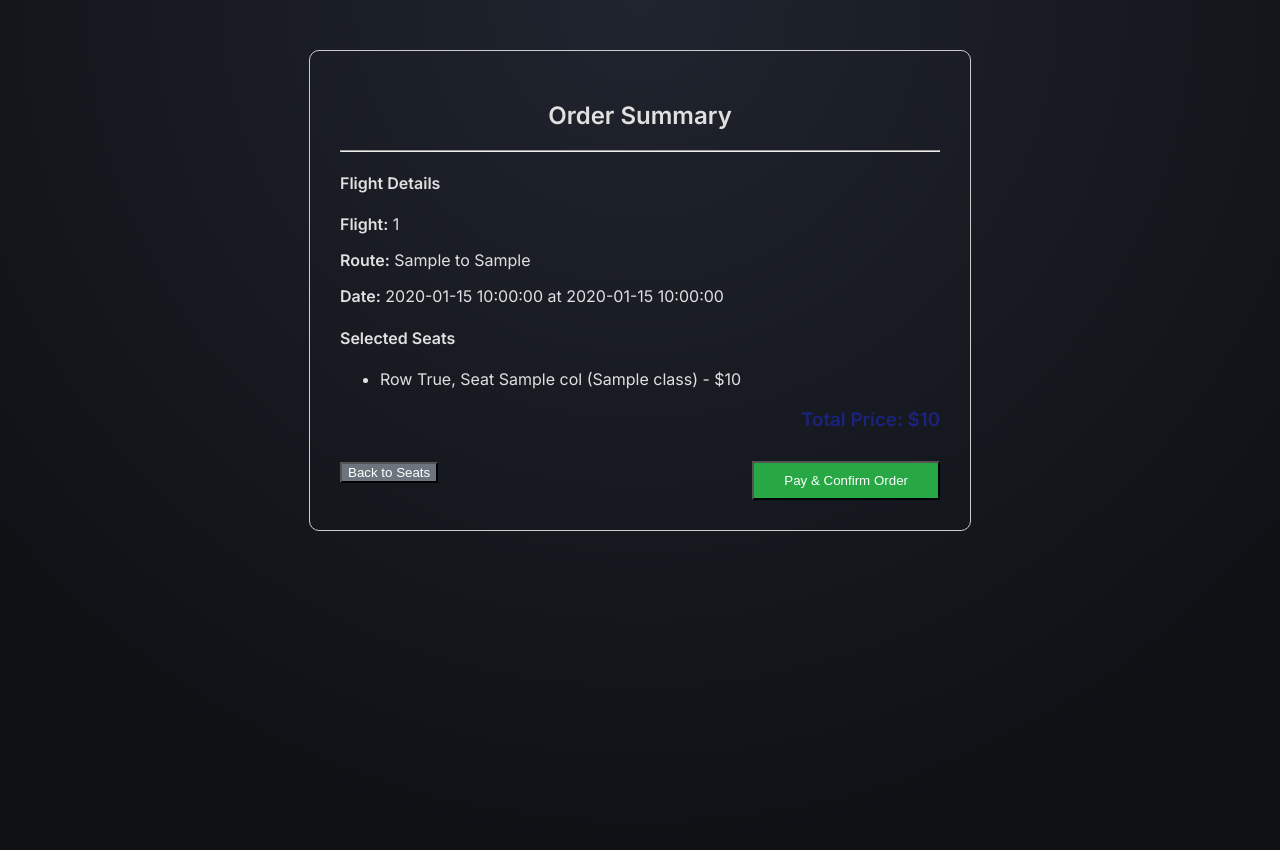
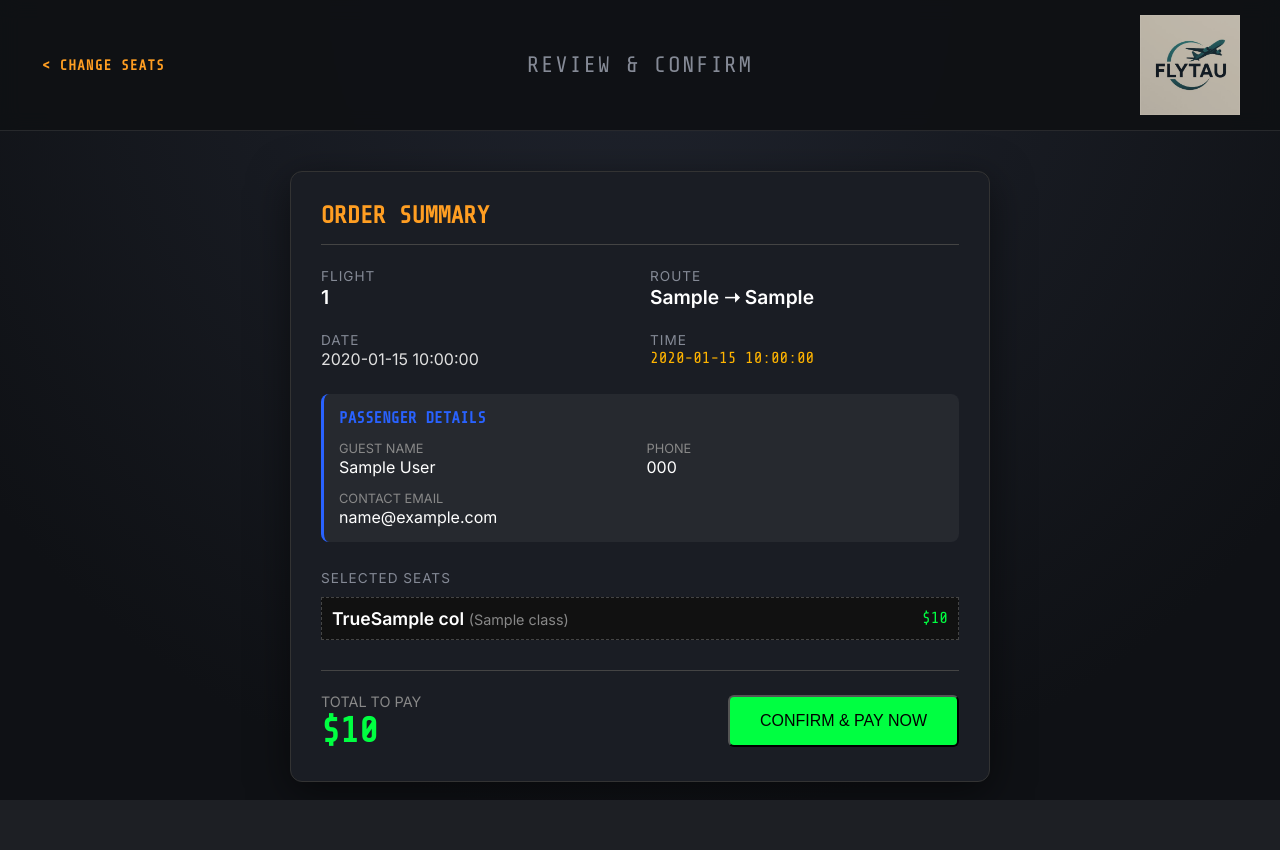
Before and after one commit to maorshavit-boop/InformationSystems, a Flask app: template templates/summary.html in a window 1280 px wide. After the commit the page ends 800 px from the top, so only its background shows below. Run offline with Flask 3, Linux system fonts and the light colour scheme; the template is opened without the code that fills it: most values are stand-ins (such as "Sample title", 1, 10 or a date in 2020).

```diff
--- a/SQL code/FLYTAU_Insert_Values.sql
+++ b/SQL code/FLYTAU_Insert_Values.sql
@@ -282,9 +282,9 @@ INSERT INTO Flight_Tickets (order_code, flight_id, departure_date, row_num, colu
 ('ORD-015', 'FL-112', '2026-06-20', 1, 1, 'Economy',  'AP-B737-2', 450);
 
 INSERT INTO Registered_Customers (email, first_name, last_name, passport_num, birth_date, password, customer_type, registration_date) VALUES
-('reg1@test.com', 'Michael, ', 'Jordan', '1990-01-01', 'pass1', 'Registered', '2025-01-01'),
-('reg2@test.com', 'Deni, ', 'Avdija', '1992-05-05', 'pass2', 'Registered', '2025-02-01'),
-('reg3@test.com', 'Lebron, ', 'James', '1988-10-10', 'pass3', 'Registered', '2025-03-01');
+('reg1@test.com', 'Michael, ', 'Jordan','12345678', '1990-01-01', 'pass1', 'Registered', '2025-01-01'),
+('reg2@test.com', 'Deni, ', 'Avdija', '12345679','1992-05-05', 'pass2', 'Registered', '2025-02-01'),
+('reg3@test.com', 'Lebron, ', 'James', '12345677', '1988-10-10', 'pass3', 'Registered', '2025-03-01');
 
 INSERT INTO Unregistered_Customers (email, first_name, last_name, customer_type) VALUES
 ('guest1@test.com', 'אורח', 'אחד', 'Unregistered'),
--- a/templates/summary.html
+++ b/templates/summary.html
@@ -6,22 +6,107 @@
     <link rel="stylesheet" href="{{ url_for('static', filename='style.css') }}">
 </head>
 <body>
-    <div class="container" style="max-width: 600px; margin: 50px auto; padding: 30px; border: 1px solid #ccc; border-radius: 10px;">
-        <h2 style="text-align: center;">Order Summary</h2>
-        <hr>
-        <h4>Flight Details</h4>
-        <p><strong>Flight:</strong> {{ flight.flight_id }}</p>
-        <p><strong>Route:</strong> {{ flight.source_airport }} to {{ flight.destination_airport }}</p>
-        <p><strong>Date:</strong> {{ flight.departure_date }} at {{ flight.departure_time }}</p>
 
-        <h4>Selected Seats</h4>
-        <ul>
+    <header class="header-container">
+        <div class="header-left-nav">
+            <a href="{{ url_for('book_flight', flight_id=flight.flight_id) }}" class="nav-link-orange"> < CHANGE SEATS </a>
+        </div>
+        <div class="header-center">
+            <span class="welcome-text-large">REVIEW & CONFIRM</span>
+        </div>
+        <div class="header-right-logo">
+            <img src="{{ url_for('static', filename='logo.png') }}" alt="FLYTAU" width="100" class="dimmed-logo">
+        </div>
+    </header>
+
+    <main class="trips-container" style="max-width: 700px;">
+
+        <div style="background: var(--board-bg); border: 1px solid #333; padding: 30px; border-radius: 12px; box-shadow: 0 10px 40px rgba(0,0,0,0.5);">
+
+            <h2 style="font-family: 'Share Tech Mono'; color: var(--neon-orange); margin-top: 0; border-bottom: 1px solid #444; padding-bottom: 15px;">
+                ORDER SUMMARY
+            </h2>
+
+            <div style="display: grid; grid-template-columns: 1fr 1fr; gap: 20px; margin-bottom: 25px;">
+                <div>
+                    <span style="color: var(--text-muted); font-size: 0.85em; letter-spacing: 1px;">FLIGHT</span>
+                    <div style="font-size: 1.2em; font-weight: bold; color: white;">{{ flight.flight_id }}</div>
+                </div>
+                <div>
+                    <span style="color: var(--text-muted); font-size: 0.85em; letter-spacing: 1px;">ROUTE</span>
+                    <div style="font-size: 1.2em; font-weight: bold; color: white;">
+                        {{ flight.source_airport }} ➝ {{ flight.destination_airport }}
+                    </div>
+                </div>
+                <div>
+                    <span style="color: var(--text-muted); font-size: 0.85em; letter-spacing: 1px;">DATE</span>
+                    <div style="color: #e0e0e0;">{{ flight.departure_date }}</div>
+                </div>
+                <div>
+                    <span style="color: var(--text-muted); font-size: 0.85em; letter-spacing: 1px;">TIME</span>
+                    <div style="color: var(--neon-yellow); font-family: 'Share Tech Mono';">{{ flight.departure_time }}</div>
+                </div>
+            </div>
+
+            <div style="background: rgba(255, 255, 255, 0.05); padding: 15px; border-radius: 8px; margin-bottom: 25px; border-left: 3px solid var(--accent-blue);">
+                <h4 style="margin: 0 0 10px 0; color: var(--accent-blue); font-family: 'Share Tech Mono';">PASSENGER DETAILS</h4>
+
+                {% if current_user.is_authenticated %}
+                    <div style="display: grid; grid-template-columns: 1fr 1fr; gap: 10px;">
+                        <div>
+                            <span style="color: #888; font-size: 0.8em;">FULL NAME</span>
+                            <div style="color: white;">{{ current_user.first_name }} {{ current_user.last_name }}</div>
+                        </div>
+                        <div>
+                            <span style="color: #888; font-size: 0.8em;">PASSPORT NO.</span>
+                            <div style="color: var(--neon-yellow);">{{ current_user.passport_num }}</div>
+                        </div>
+                        <div style="grid-column: span 2;">
+                            <span style="color: #888; font-size: 0.8em;">REGISTERED EMAIL</span>
+                            <div style="color: white;">{{ current_user.email }}</div>
+                        </div>
+                    </div>
+
+                {% elif guest %}
+                    <div style="display: grid; grid-template-columns: 1fr 1fr; gap: 10px;">
+                        <div>
+                            <span style="color: #888; font-size: 0.8em;">GUEST NAME</span>
+                            <div style="color: white;">{{ guest.first_name }} {{ guest.last_name }}</div>
+                        </div>
+                        <div>
+                            <span style="color: #888; font-size: 0.8em;">PHONE</span>
+                            <div style="color: white;">{{ guest.phone }}</div>
+                        </div>
+                        <div style="grid-column: span 2;">
+                            <span style="color: #888; font-size: 0.8em;">CONTACT EMAIL</span>
+                            <div style="color: white;">{{ guest.email }}</div>
+                        </div>
+                    </div>
+                {% endif %}
+            </div>
+
+            <div style="margin-bottom: 30px;">
+                <span style="color: var(--text-muted); font-size: 0.85em; letter-spacing: 1px;">SELECTED SEATS</span>
+                <ul style="list-style: none; padding: 0; margin: 10px 0;">
                     {% for seat in seats %}
-                <li>Row {{ seat.row }}, Seat {{ seat.col }} ({{ seat.class }}) - ${{ seat.price }}</li>
+                        <li style="background: #111; border: 1px dashed #444; padding: 10px; margin-bottom: 5px; display: flex; justify-content: space-between; align-items: center;">
+                            <span>
+                                <strong style="color: white; font-size: 1.1em;">{{ seat.row }}{{ seat.col }}</strong>
+                                <span style="color: #888; font-size: 0.9em;">({{ seat.class }})</span>
+                            </span>
+                            <span style="color: var(--neon-green); font-family: 'Share Tech Mono';">${{ seat.price }}</span>
+                        </li>
                     {% endfor %}
                 </ul>
+            </div>
 
-        <h3 style="text-align: right; color: #1a237e;">Total Price: ${{ total }}</h3>
+            <div style="display: flex; justify-content: space-between; align-items: center; border-top: 1px solid #444; padding-top: 20px;">
+                <div>
+                    <span style="color: #888; font-size: 0.9em;">TOTAL TO PAY</span>
+                    <div style="font-size: 2.2em; color: var(--neon-green); font-family: 'Share Tech Mono'; font-weight: bold;">
+                        ${{ total }}
+                    </div>
+                </div>
 
                 <form action="/finalize_booking" method="POST">
                     <input type="hidden" name="flight_id" value="{{ flight.flight_id }}">
@@ -37,11 +122,13 @@
                         <input type="hidden" name="guest_phone" value="{{ guest.phone }}">
                     {% endif %}
 
-            <div style="display: flex; justify-content: space-between; margin-top: 30px;">
-                <a href="{{ url_for('book_flight', flight_id=flight.flight_id) }}"><button type="button" style="background:#6c757d; color:white;">Back to Seats</button></a>
-                <button type="submit" style="background:#28a745; color:white; padding: 10px 30px;">Pay & Confirm Order</button>
-            </div>
+                    <button type="submit" class="btn-next" style="background: var(--neon-green); color: black; padding: 15px 30px; font-size: 1em; border-radius: 6px;">
+                        CONFIRM & PAY NOW
+                    </button>
                 </form>
             </div>
+
+        </div>
+    </main>
 </body>
 </html>
```
Lines whose indentation alone changed are shown as unchanged.
